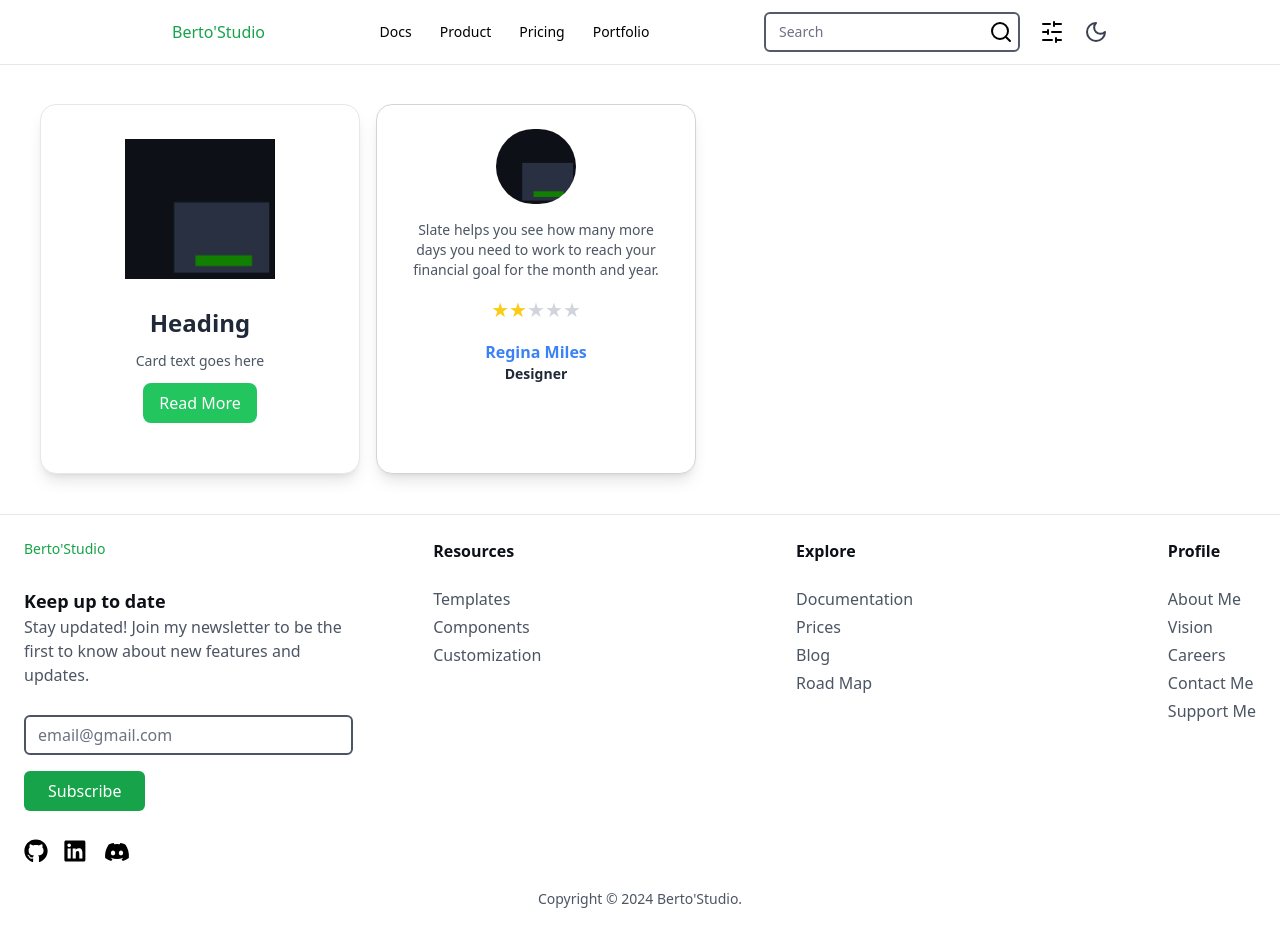
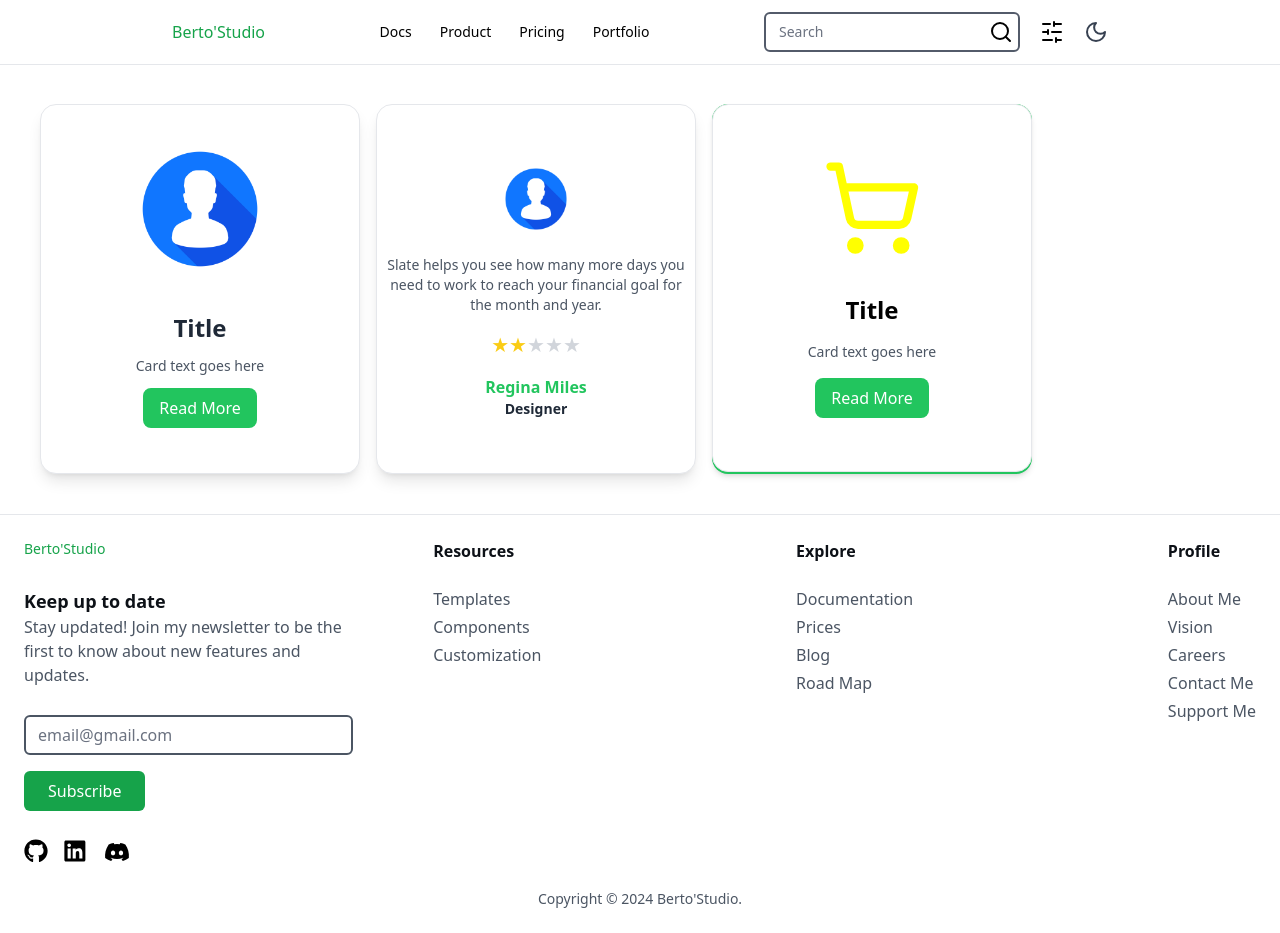
Before and after one commit to GodinBerto/Portfolio-webapp-2, a Next.js app: page / in a window 1280 px wide. Built offline with nearby package versions, Linux system fonts and the light colour scheme.

Commit message:
done with card three

```diff
--- a/src/app/page.tsx
+++ b/src/app/page.tsx
@@ -1,84 +1,26 @@
 "use client";
 
-import Rain from "../components/animations/rain";
-import WaterEdgeAnimation from "../components/animations/waterEdgeAnimation";
-import Button1 from "@/components/libraryComponent/buttons/button1";
-import { useTheme } from "./themes/themeContext/themeContext";
-import Button2 from "@/components/libraryComponent/buttons/button2";
-import Link from "next/link";
-import { ArrowRight } from "lucide-react";
-import { useState } from "react";
-import PrismLoader from "../components/pageComponents/prismLoader";
-import { ButtonString1 } from "../constants/compoonentString";
-import { ButtonString2 } from "../constants/compoonentString";
-import Card, { RatingCard } from "@/components/do-not-touch/cards";
+import {
+  Card,
+  CardWithBorderAndIcon,
+  RatingCard,
+} from "@/components/do-not-touch/cards";
+import { HomeIcon, ShoppingCart } from "lucide-react";
 
 export default function Home() {
-  const { theme } = useTheme();
-  const [activeButton, setActiveButton] = useState("");
-  const [codeString, setCodeString] = useState(ButtonString1);
-
-  const themeClasses: {
-    [key: string]: {
-      button1: string;
-      text: string;
-      button2: string;
-      buttonHover: string;
-    };
-  } = {
-    red: {
-      button1: "bg-red-600 border-red-600",
-      text: "text-red-600",
-      button2: "border-red-600 text-red-600",
-      buttonHover: "hover:bg-red-600",
-    },
-    yellow: {
-      button1: "bg-yellow-500 border-yellow-s00",
-      button2: "border-yellow-500 text-yellow-500",
-      text: "text-yellow-500",
-      buttonHover: "hover:bg-yellow-500",
-    },
-    blue: {
-      button1: "bg-blue-500 border-blue-500",
-      button2: "border-blue-500 text-blue-500",
-      text: "text-blue-500",
-      buttonHover: "hover:bg-blue-500",
-    },
-    green: {
-      button1: "bg-green-600 border-green-600",
-      button2: "border-green-600 text-green-600",
-      text: "text-green-600",
-      buttonHover: "hover:bg-green-600",
-    },
-  };
-
-  // Ensure to default to blue theme if theme is not valid or undefined
-  const currentTheme = themeClasses[theme] || themeClasses["blue"];
-  console.log("Current Theme:", theme);
-
-  console.log("text from me: ", currentTheme.text);
-
-  const ButtonClicked = (button: string) => {
-    setActiveButton(button);
-    if (button === "Button1") {
-      setCodeString(ButtonString1);
-    } else if (button === "Button2") {
-      setCodeString(ButtonString2);
-    } else {
-      setCodeString("no components found");
-    }
-  };
-
   return (
-    <div className="p-10 flex gap-4">
-      <Card img={"/themes/mainTheme.png"} />
+    <div className="p-10 flex gap-4 flex-wrap">
+      <Card img={"/images/cards/profile.jpg"} />
       <RatingCard
-        imgSrc="/themes/mainTheme.png" // Path to profile image
+        imgSrc="/images/cards/profile.jpg" // Path to profile image
         name="Regina Miles"
         title="Designer"
         description="Slate helps you see how many more days you need to work to reach your financial goal for the month and year."
         rating={2} // User-selected rating (change as needed)
       />
+      <CardWithBorderAndIcon
+        icon={<ShoppingCart size={100} color="yellow" />}
+      />
     </div>
   );
 }
--- a/src/components/do-not-touch/cards.tsx
+++ b/src/components/do-not-touch/cards.tsx
@@ -1,12 +1,16 @@
 import { useTheme } from "@/app/themes/themeContext/themeContext";
 import { themeClasses } from "@/constants/themes";
-import { CardsTypes1, RatingCardProps } from "@/types/cards";
+import {
+  CardsTypes1,
+  CardsTypesWithBordersAndIcon,
+  RatingCardProps,
+} from "@/types/cards";
 import Image from "next/image";
 import Link from "next/link";
 
-export default function Card({
-  img,
-  heading = "Heading",
+export function Card({
+  img = "/images/cards/profile.jpg",
+  title = "Title",
   text = "Card text goes here",
   buttonText = "Read More",
   link = "#",
@@ -24,7 +28,7 @@ export default function Card({
         <Image src={`${img}`} alt={"card image"} width={150} height={150} />
         <div className="p-4 flex flex-col items-center justify-center gap-3">
           <h3 className="text-2xl font-semibold text-gray-800 dark:text-gray-300">
-            {heading}
+            {title}
           </h3>
           <p className="text-gray-600 dark:text-gray-500 text-center text-sm">
             {text}
@@ -52,11 +56,10 @@ export function RatingCard({
 }: RatingCardProps) {
   const { theme } = useTheme();
 
-  // Determine the current class string
   const currentThemeClass =
-    themeClasses[theme] || "bg-[#1e3a8a] border-[#1e3a8a]"; // Default to blue if theme not found
+    themeClasses[theme] || "bg-[#1e3a8a] border-[#1e3a8a]";
   return (
-    <div className="bg-white border border-gray-300 rounded-2xl shadow-lg p-6 w-80 text-center">
+    <div className="bg-white dark:bg-semiblack dark:border-gray-800 hover:dark:border-gray-700 border-[1px] rounded-2xl shadow-lg overflow-hidden w-80 h-[370px] flex justify-center items-center flex-col">
       {/* Profile Image */}
       <div className="flex justify-center">
         <Image
@@ -69,7 +72,9 @@ export function RatingCard({
       </div>
 
       {/* Description Text */}
-      <p className="text-gray-600 text-sm mt-4 px-2">{description}</p>
+      <p className="text-gray-600 dark:text-gray-500 text-sm mt-4 px-2 text-center">
+        {description}
+      </p>
 
       {/* Star Rating */}
       <div className="flex justify-center my-4">
@@ -86,8 +91,46 @@ export function RatingCard({
       </div>
 
       {/* Name and Job Title */}
-      <h3 className="text-blue-500 font-semibold">{name}</h3>
+      <h3 className={`text-${currentThemeClass}-500 font-semibold`}>{name}</h3>
       <p className="text-gray-800 font-bold text-sm">{title}</p>
     </div>
   );
 }
+
+export function CardWithBorderAndIcon({
+  icon,
+  color,
+  title = "Title",
+  text = "Card text goes here",
+  link = "#",
+  buttonText = "Read More",
+}: CardsTypesWithBordersAndIcon) {
+  const { theme } = useTheme();
+
+  const currentThemeClass =
+    themeClasses[theme] || "bg-[#1e3a8a] border-[#1e3a8a]";
+  return (
+    <div
+      className={`relative shadow-md rounded-2xl w-80 h-[370px] bg-${
+        color ? color : currentThemeClass
+      }-500`}
+    >
+      <div className="p-6 bg-white dark:bg-semiblack dark:border-gray-800 rounded-2xl w-full h-[99.5%] hover:h-[96%] flex flex-col justify-center items-center gap-4 border-[1px] mb-1 transition-all duration-300">
+        <div className="mb-5">{icon}</div>
+        <h3 className="text-2xl font-semibold text-black dark:text-gray-300">
+          {title}
+        </h3>
+        <p className="text-gray-600 dark:text-gray-500 text-center text-sm">
+          {text}
+        </p>
+        <Link href={`${link}`}>
+          <button
+            className={` px-4 py-2 bg-${currentThemeClass}-500 border-${currentThemeClass}-500 hover:bg-${currentThemeClass}-600 hover:border-${currentThemeClass}-600 text-white rounded-lg transition`}
+          >
+            {buttonText}
+          </button>
+        </Link>
+      </div>
+    </div>
+  );
+}
```
Also changed, not shown: src/types/cards.ts (+12 -1 lines), public/images/cards/profile.jpg (added).
